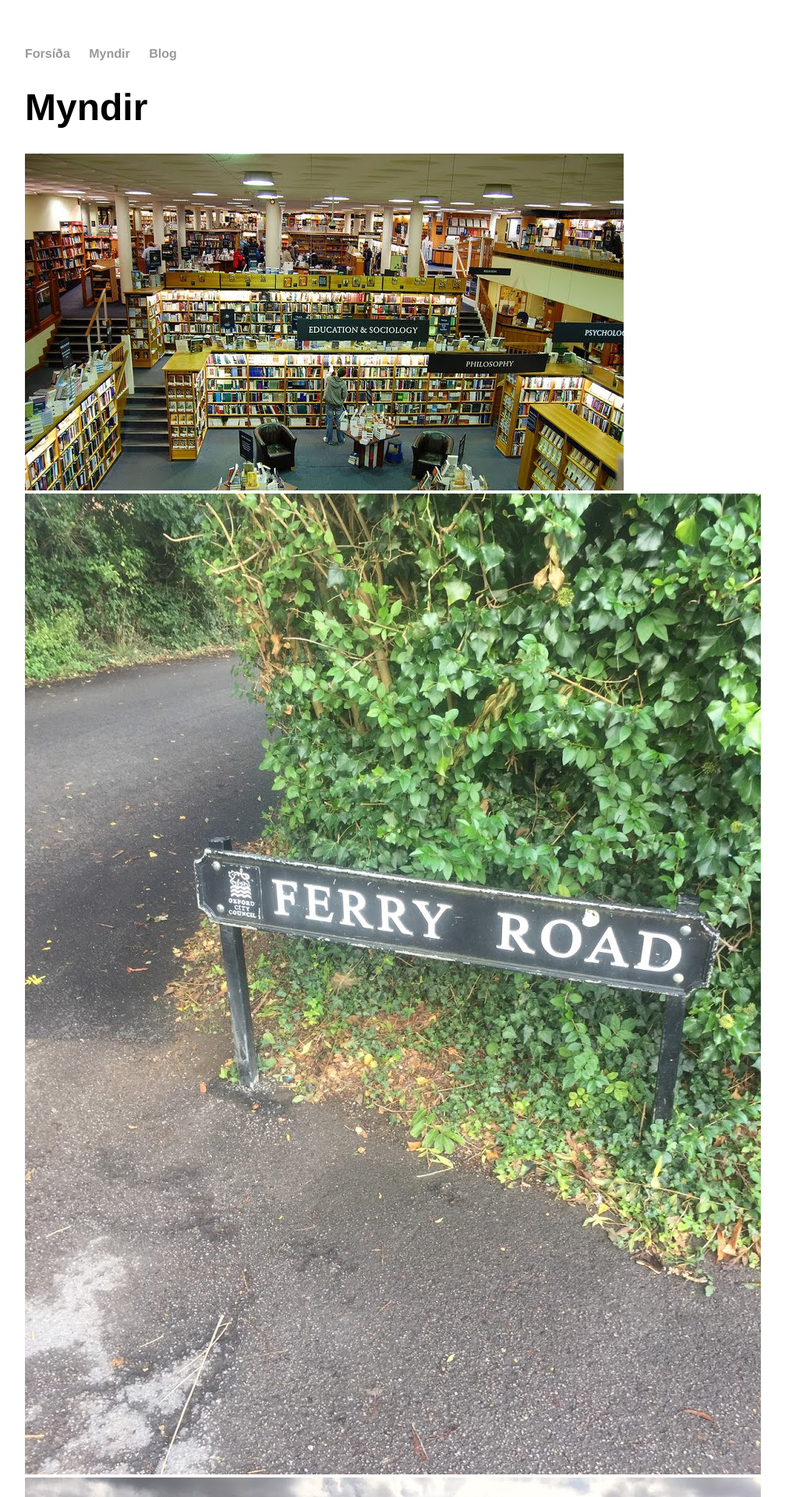
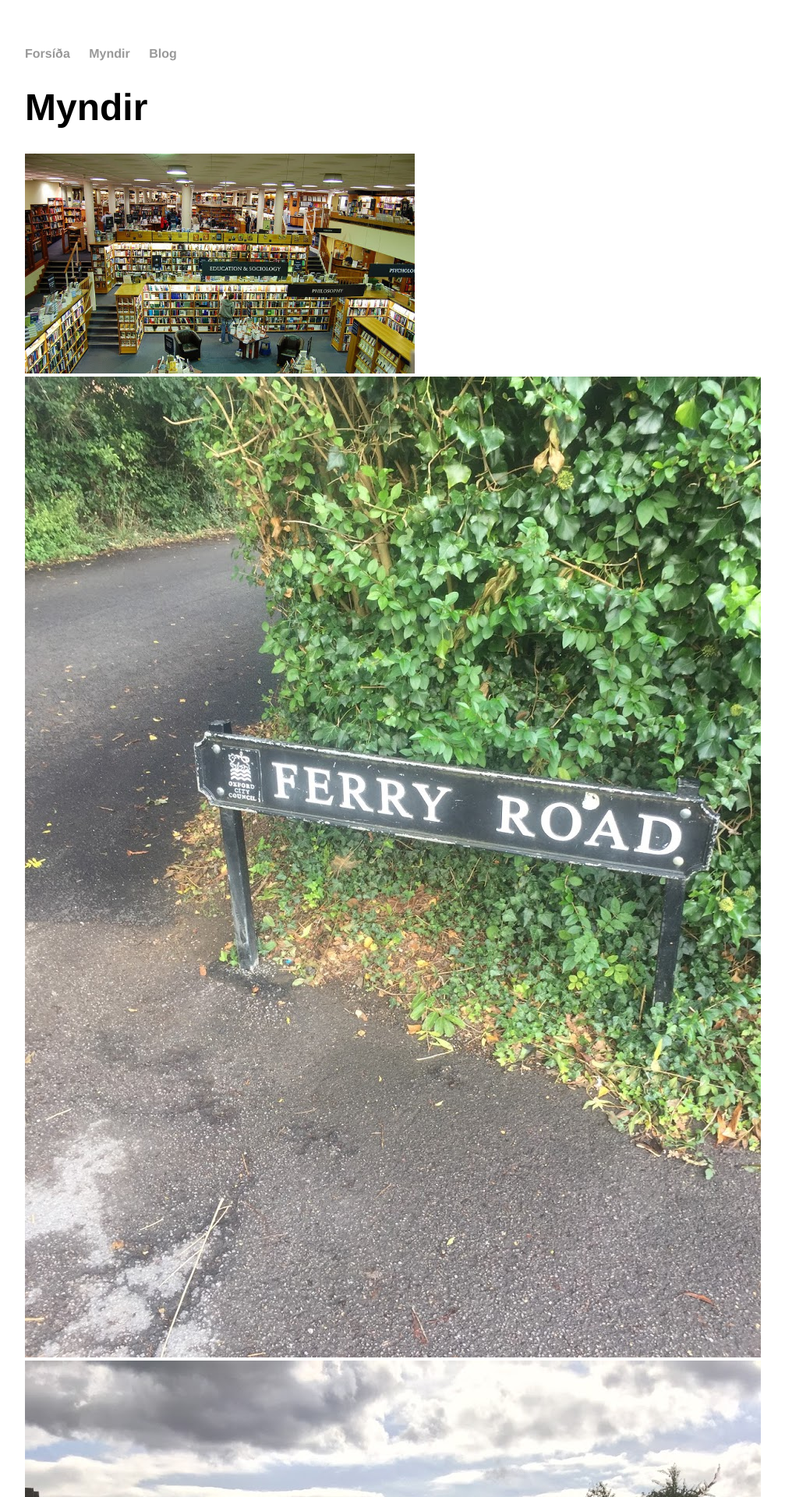
Before and after one commit to TurbulentTide/TurbulentTide.github.io, a Jekyll site: the page built from myndir/index.html, in a window 1280 px wide. Shown: the top 1920 px of the page at 78% size, without its empty margins (160-1167 px from the left). Built offline with Jekyll 4.4.1, drawn with Linux system fonts in a browser that asks for light colours.

Commit message:
Update index.html

```diff
--- a/myndir/index.html
+++ b/myndir/index.html
@@ -5,7 +5,7 @@ title: Myndir
 	<h1>{{ page.title }}</h1>
 
 
-<img src="/myndir/images/IMG_1.jpg" alt="Mynd 1">
+<img src="/myndir/images/IMG_1.jpg" alt="Mynd 1" width="500">
 
 <img src="/myndir/images/IMG_2.jpg" alt="Mynd 2">
 
@@ -21,8 +21,6 @@ title: Myndir
 
 <img src="/myndir/images/IMG_8.jpg" alt="Mynd 8">
 
-<img src="/myndir/images/IMG_8.jpg" alt="Mynd 8">
-
 <img src="/myndir/images/IMG_9.jpg" alt="Mynd 9">
 
 <img src="/myndir/images/IMG_10.jpg" alt="Mynd 10">
```
